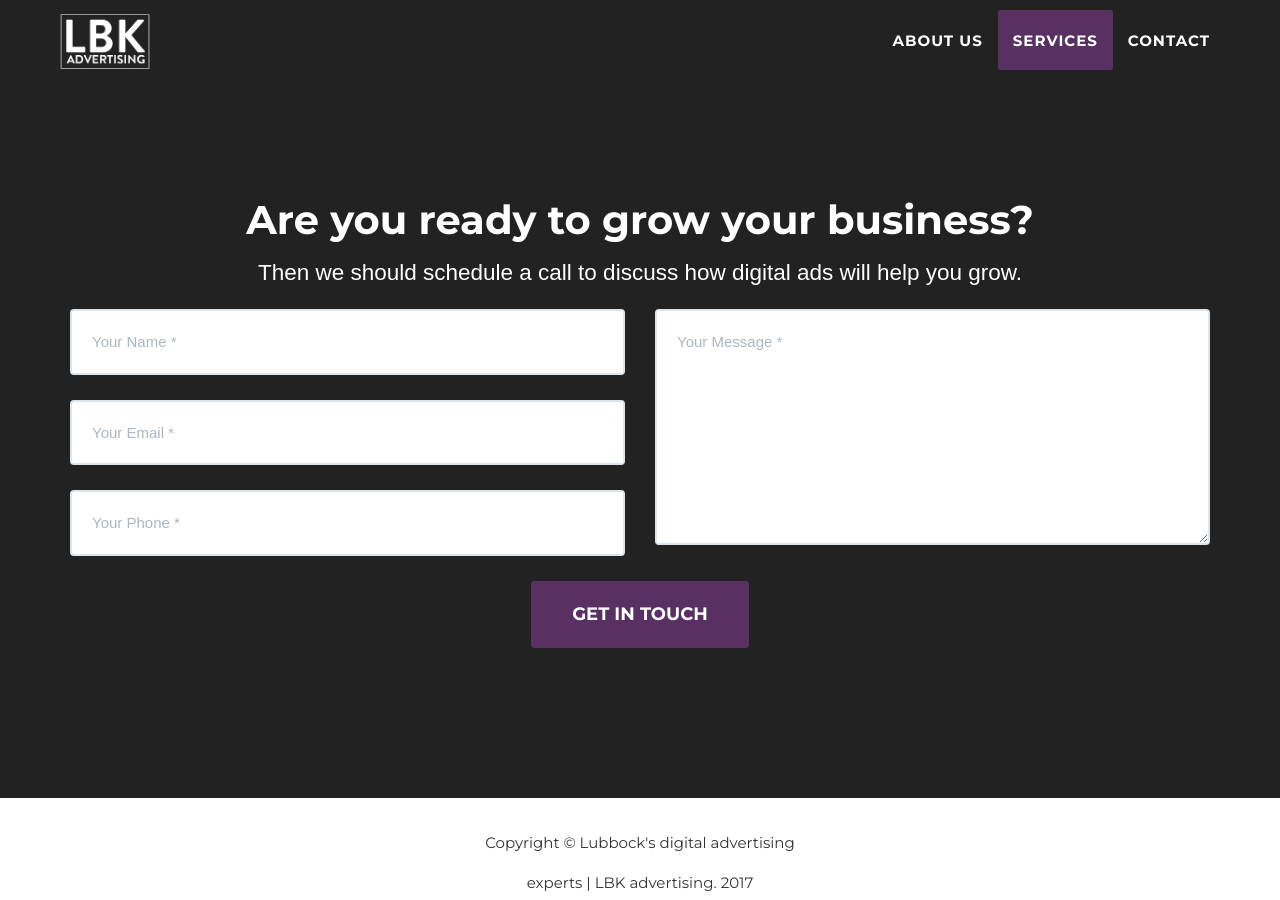
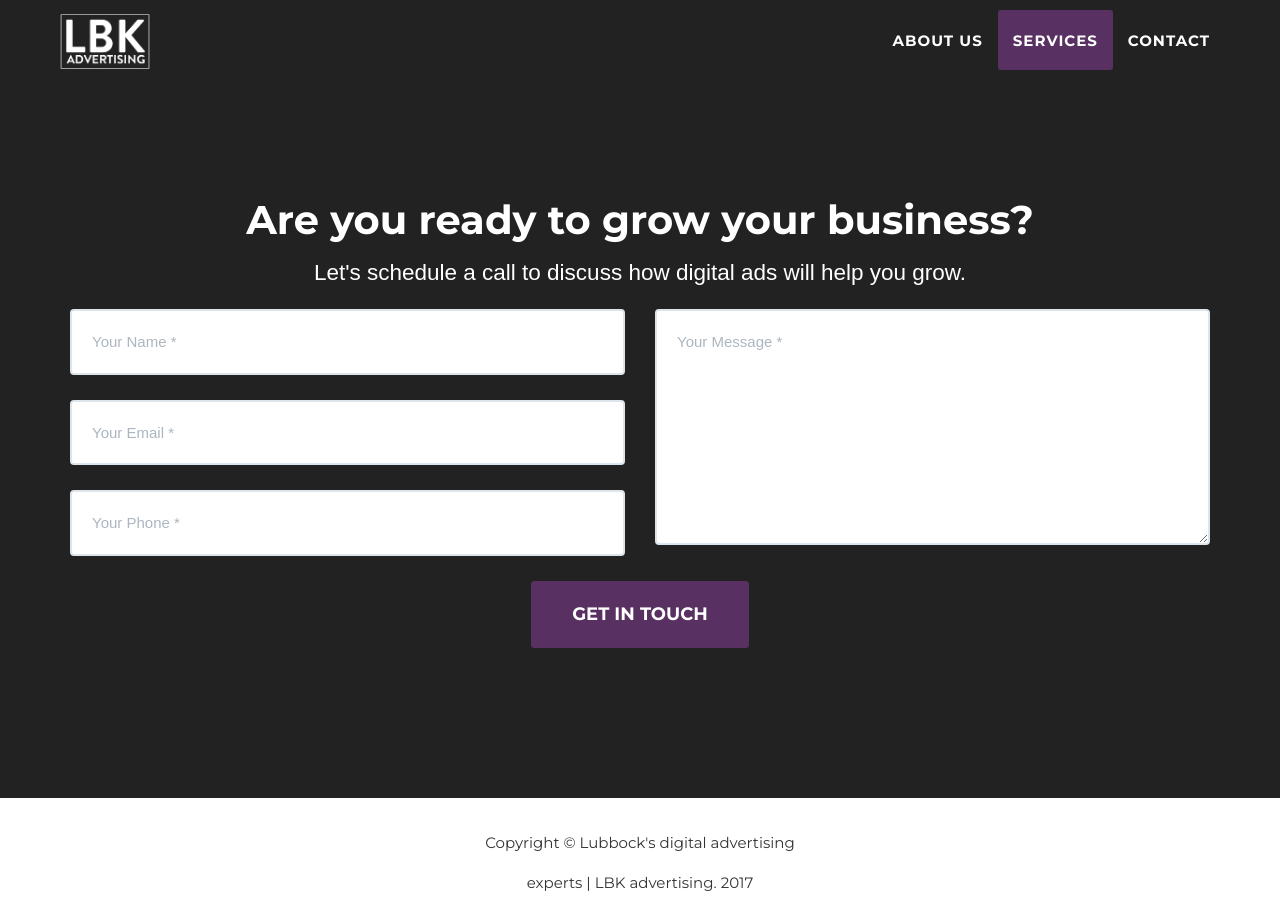
Before and after one commit to joeputnam/lbk, a Jekyll site: the page built from index.html, in a window 1280 px wide and 900 px high, scrolled down 1882 px. Built offline with Jekyll 4.4.1, drawn with Linux system fonts in a browser that asks for light colours; some web fonts are replaced.

Commit message:
subheading update

```diff
--- a/_includes/contact.html
+++ b/_includes/contact.html
@@ -6,7 +6,7 @@
                     <h2 class="section-heading">Are you ready to grow your business?</h2>
 <!--                    <h3 class=" text-muted">Are you ready to grow your business?</h3>-->
                     <p class="lead section-heading">
-                     Then we should schedule a call to discuss how digital ads will help you grow.
+                     Let's schedule a call to discuss how digital ads will help you grow.
                     </p>
                 </div>
             </div>
```
